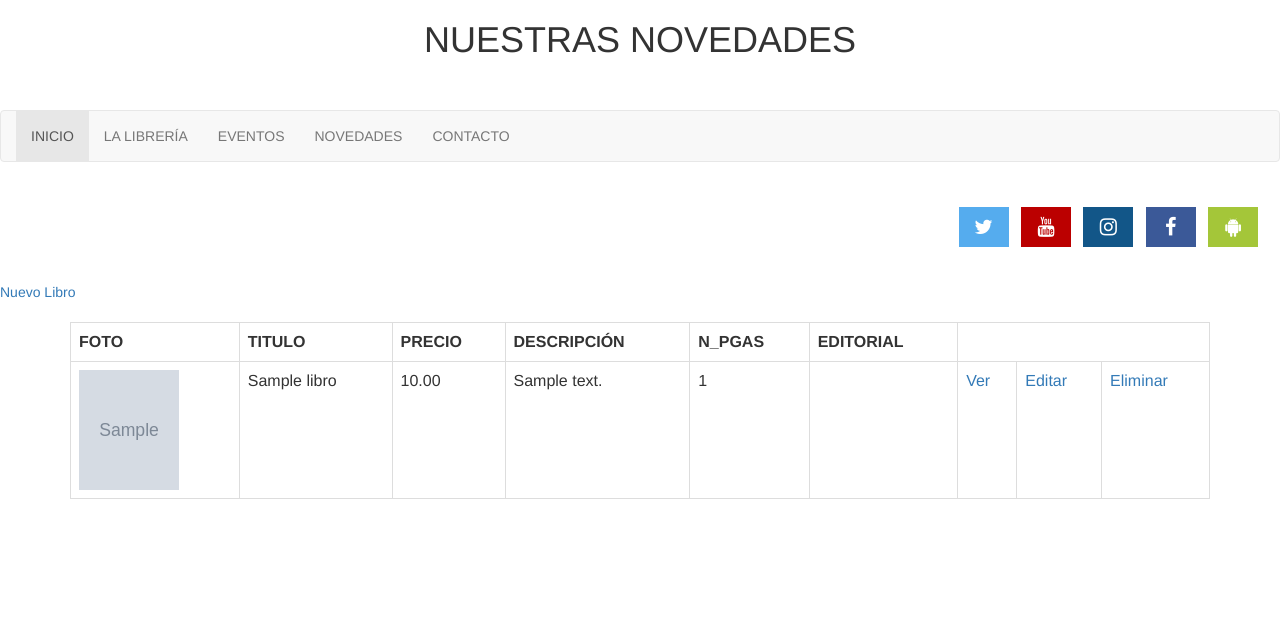
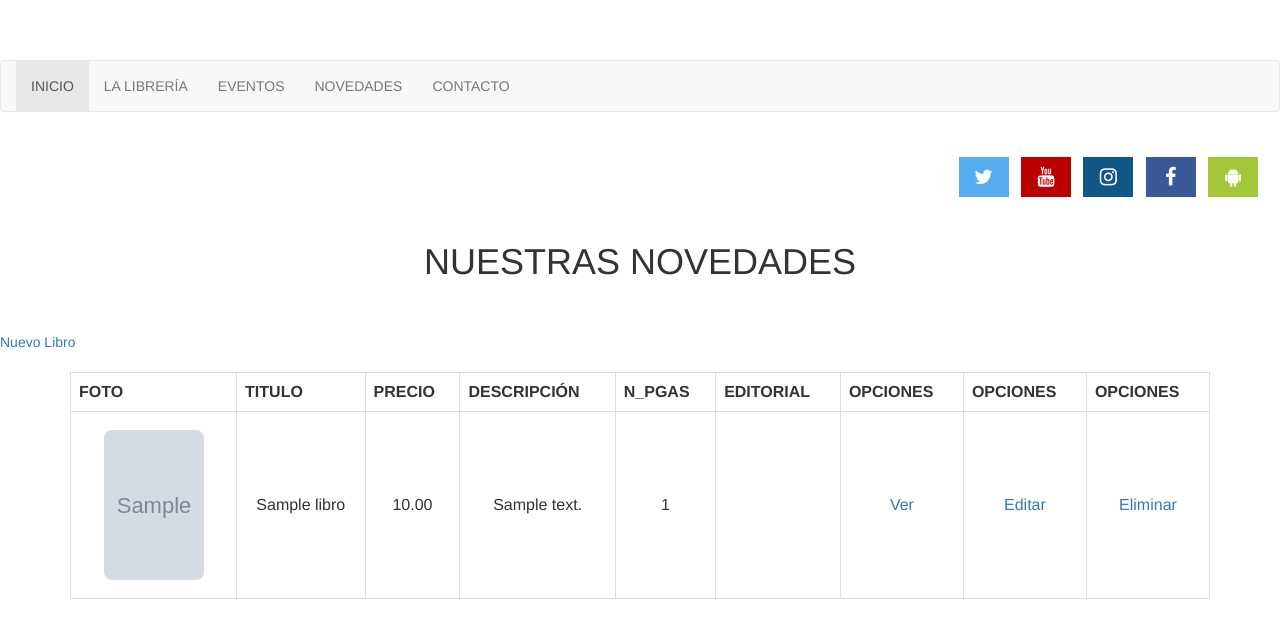
Before and after one commit to Yleperez/libreria-Ylenia, a PHP site: template views/libros_listar.php in a window 1280 px wide. Shown: the top 638 px of the page. Run offline with PHP 8.4, Linux system fonts and the light colour scheme; the template is opened without the code that fills it: most values are stand-ins (such as "Sample title", 1, 10 or a date in 2020); grey boxes marked "Sample" are stand-in pictures.

Commit message:
segundas modificaciones

```diff
--- /dev/null
+++ b/views/header.php
@@ -0,0 +1,43 @@
+<html>
+   <head>
+        <link rel="stylesheet" href="https://maxcdn.bootstrapcdn.com/bootstrap/3.4.1/css/bootstrap.min.css">
+        <script src="https://ajax.googleapis.com/ajax/libs/jquery/3.6.4/jquery.min.js"></script>
+        <script src="https://maxcdn.bootstrapcdn.com/bootstrap/3.4.1/js/bootstrap.min.js"></script>
+        <meta name="viewport" content="width=device-width, initial-scale=1">
+        <link rel="stylesheet" href="https://cdnjs.cloudflare.com/ajax/libs/font-awesome/4.7.0/css/font-awesome.min.css">
+        <link rel='stylesheet' type='text/css' media='screen' href='miestilo.css'>
+    </head>
+
+    <body>
+
+    <h1></h1><br><br>
+    <meta charset="utf-8">
+      <meta name="viewport" content="width=device-width, initial-scale=1">
+      <link rel="stylesheet" href="https://maxcdn.bootstrapcdn.com/bootstrap/3.4.1/css/bootstrap.min.css">
+      <script src="https://ajax.googleapis.com/ajax/libs/jquery/3.6.4/jquery.min.js"></script>
+      <script src="https://maxcdn.bootstrapcdn.com/bootstrap/3.4.1/js/bootstrap.min.js"></script>
+
+
+    <nav class="navbar navbar-default">
+        <div class="container-fluid">
+            <div class="navbar-header">
+        </div>
+            <ul class="nav navbar-nav">
+                <li class="active"><a href="/libreria/">INICIO</a></li>
+                <li><a href="views/libros_libreria.php">LA LIBRERÍA</a></li>
+                <li><a href="views/libros_eventos.php">EVENTOS</a></li>
+                <li><a href="/libreria/index.php?controller=libros&action=listar">NOVEDADES</a></li>
+                <li><a href="views/libros_contacto.php">CONTACTO</a></li>
+            </ul>
+        </div>
+    </nav>
+
+    <p>
+        <a href="#" class="fa fa-twitter"></a>
+	      <a href="#" class="fa fa-youtube"></a>
+	      <a href="#" class="fa fa-instagram"></a>
+	      <a href="#" class="fa fa-facebook"></a>
+	      <a href="#" class="fa fa-android"></a>
+    </p>
+</body>
+</html>
--- a/views/libros_editar.php
+++ b/views/libros_editar.php
@@ -80,7 +80,7 @@
                         </select><br></br>
 
             FOTO <br><br>
-                <img src="./imagenes/<?php echo $datoslibro['foto']?>"><br><br>
+                <img src="./imagenes/<?php echo $datoslibro['foto']?>" width="100" height="150"><br><br>
 
             <p>
                 <label for="file">FOTO</label>
--- a/views/libros_listar.php
+++ b/views/libros_listar.php
@@ -1,15 +1,19 @@
+<?php
+    include 'header.php';
+?>
+
 <html>
    <head>
-        <link rel="stylesheet" href="https://maxcdn.bootstrapcdn.com/bootstrap/3.4.1/css/bootstrap.min.css">
+        <!---<link rel="stylesheet" href="https://maxcdn.bootstrapcdn.com/bootstrap/3.4.1/css/bootstrap.min.css">
         <script src="https://ajax.googleapis.com/ajax/libs/jquery/3.6.4/jquery.min.js"></script>
         <script src="https://maxcdn.bootstrapcdn.com/bootstrap/3.4.1/js/bootstrap.min.js"></script>
         <meta name="viewport" content="width=device-width, initial-scale=1">
-        <link rel="stylesheet" href="https://cdnjs.cloudflare.com/ajax/libs/font-awesome/4.7.0/css/font-awesome.min.css">
+        <link rel="stylesheet" href="https://cdnjs.cloudflare.com/ajax/libs/font-awesome/4.7.0/css/font-awesome.min.css">---->
         <link rel='stylesheet' type='text/css' media='screen' href='miestilo.css'>
 
         <title>NUESTRA LIBRERÍA</title>
         <style>
-        h1{
+         h1{
             text-align:center;
         }
 
@@ -28,16 +32,37 @@
             font-size: 8px;
         }
 
-        img{
-            width:100px;
-            height:120px;
+        img {
+            margin: 10px;
+            border-radius: 8px;
         }
+
+        tr{
+            justify-content:center;
+            align-items:center;
+            align-content:center;
+            text-align: center;
+        }
+        td{
+            justify-content:center;
+            align-items:center;
+            align-content:center;
+            padding: 50px;
+            border: 1px black;
+            text-align: center;
+        }
+        table{
+            border: 5px solid green;
+            text-align: center;
+        }
+
         </style>
    </head>
    <body>
-      <h1>NUESTRAS NOVEDADES</h1><br></br>
 
-      <meta charset="utf-8">
+    <h1>NUESTRAS NOVEDADES</h1><br></br>
+
+      <!---<meta charset="utf-8">
       <meta name="viewport" content="width=device-width, initial-scale=1">
       <link rel="stylesheet" href="https://maxcdn.bootstrapcdn.com/bootstrap/3.4.1/css/bootstrap.min.css">
       <script src="https://ajax.googleapis.com/ajax/libs/jquery/3.6.4/jquery.min.js"></script>
@@ -64,8 +89,7 @@
 	      <a href="#" class="fa fa-instagram"></a>
 	      <a href="#" class="fa fa-facebook"></a>
 	      <a href="#" class="fa fa-android"></a>
-    </p>
-
+    </p>--->
 
       <a href="index.php?controller=libros&action=nuevo">Nuevo Libro</a><br></br>
 
@@ -78,10 +102,13 @@
             <th>DESCRIPCIÓN</th>
             <th>N_PGAS</th>
             <th>EDITORIAL</th>
+            <th>OPCIONES</th>
+            <th>OPCIONES</th>
+            <th>OPCIONES</th>
          </tr>
          <?php foreach ($libros as $libro):?>
             <tr>
-               <td><img src="./imagenes/<?php echo $libro['foto']?>"></td>
+               <td><img src="./imagenes/<?php echo $libro['foto']?>" width="100" height="150"></td>
                <td><?php echo $libro['titulo'] ?></td>
                <td><?php echo number_format($libro['precio'],2) ?></td>
                <td><?php echo $libro['descripcion'] ?></td>
--- a/views/libros_ver.php
+++ b/views/libros_ver.php
@@ -89,7 +89,7 @@
             <th>EDITORIAL</th>
          </tr>
          <tr>
-         <td><img src="./imagenes/<?php echo $libro['foto']?>"></td>
+         <td><img src="./imagenes/<?php echo $libro['foto']?>" width="100" height="150"></td>
             <td><?php echo $libro['titulo'] ?></td>
             <td><?php echo number_format($libro['precio'],2)?></td>
             <td><?php echo $libro['descripcion'] ?></td>
```
